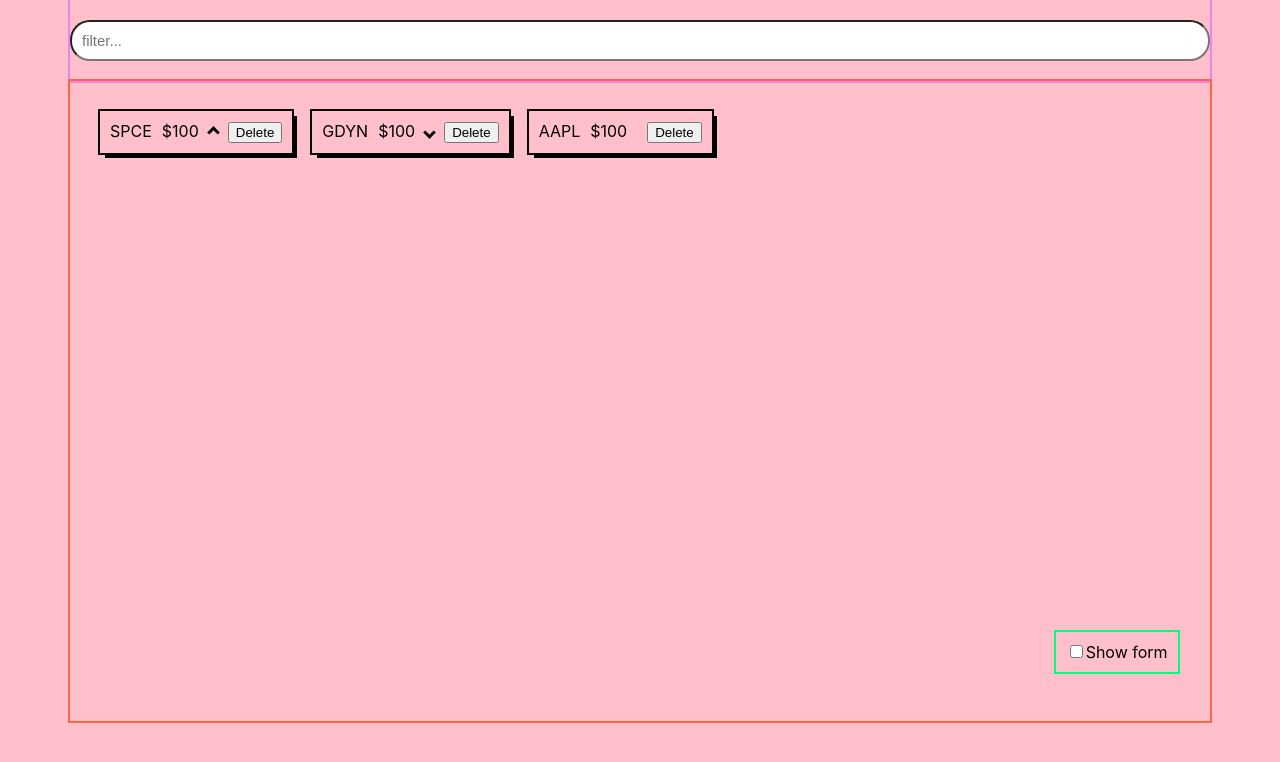
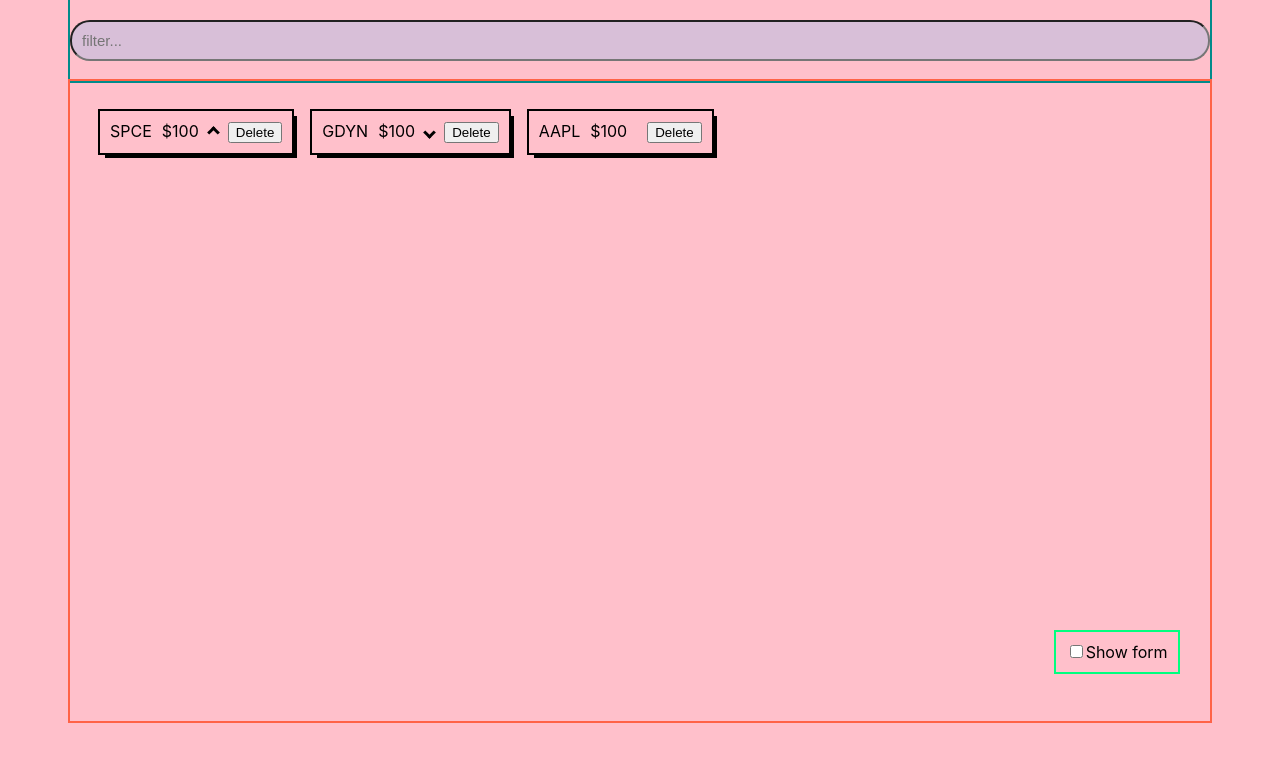
Before and after one commit to timothy-ryabikin/GridDynamicsTask, a React (Create React App) app in the folder task/: page / in a window 1280 px wide. Shown: the top 762 px of the page. Built offline with nearby package versions, Linux system fonts and the light colour scheme.

Commit message:
Added filter

```diff
--- a/task/src/App.js
+++ b/task/src/App.js
@@ -14,7 +14,7 @@ function App() {
 
   return (
     <div className="App">
-      <Filter></Filter>
+      <Filter tickers={tickers} setTickers={setTickers}></Filter>
       <Content tickers={tickers} setTickers={setTickers}></Content>
       <TickerForm tickers={tickers} setTickers={setTickers}></TickerForm>
     </div>
--- a/task/src/Filter.js
+++ b/task/src/Filter.js
@@ -1,10 +1,29 @@
+import { useState } from 'react';
 import './css/Filter.css';
 
-function Filter() {
+function Filter(props) {
+
+    const { tickers, setTickers } = props;
+
+    const [search, setSearch] = useState("")
+
+    const handleChangeName = (e) => {
+        setSearch(e.target.value);
+    }
+
+    const filterContent = (e) => {
+        e.preventDefault();
+        console.log("search = " + search);
+        const regexp = new RegExp(search, 'i');
+        const newArr = tickers.filter(item => regexp.test(item.name));
+        console.log(newArr);
+        setTickers(newArr);
+    }
+
     return (
-        <section className="filter">
-            <form>
-                <input type="search" placeholder="filter..." className="filter__search-field"></input>
+        <section className="filterContent ">
+            <form onSubmit={filterContent}>
+                <input autoFocus value={search} type="search" placeholder="filter..." className="filter__search-field" onChange={handleChangeName}></input>
             </form>
         </section>
     )
--- a/task/src/css/Filter.css
+++ b/task/src/css/Filter.css
@@ -1,6 +1,5 @@
-.filter{
-    outline: 2px solid violet;
-
+.filterContent{
+    outline: 2px solid darkcyan;
 }
 
 .filter__search-field{
```
